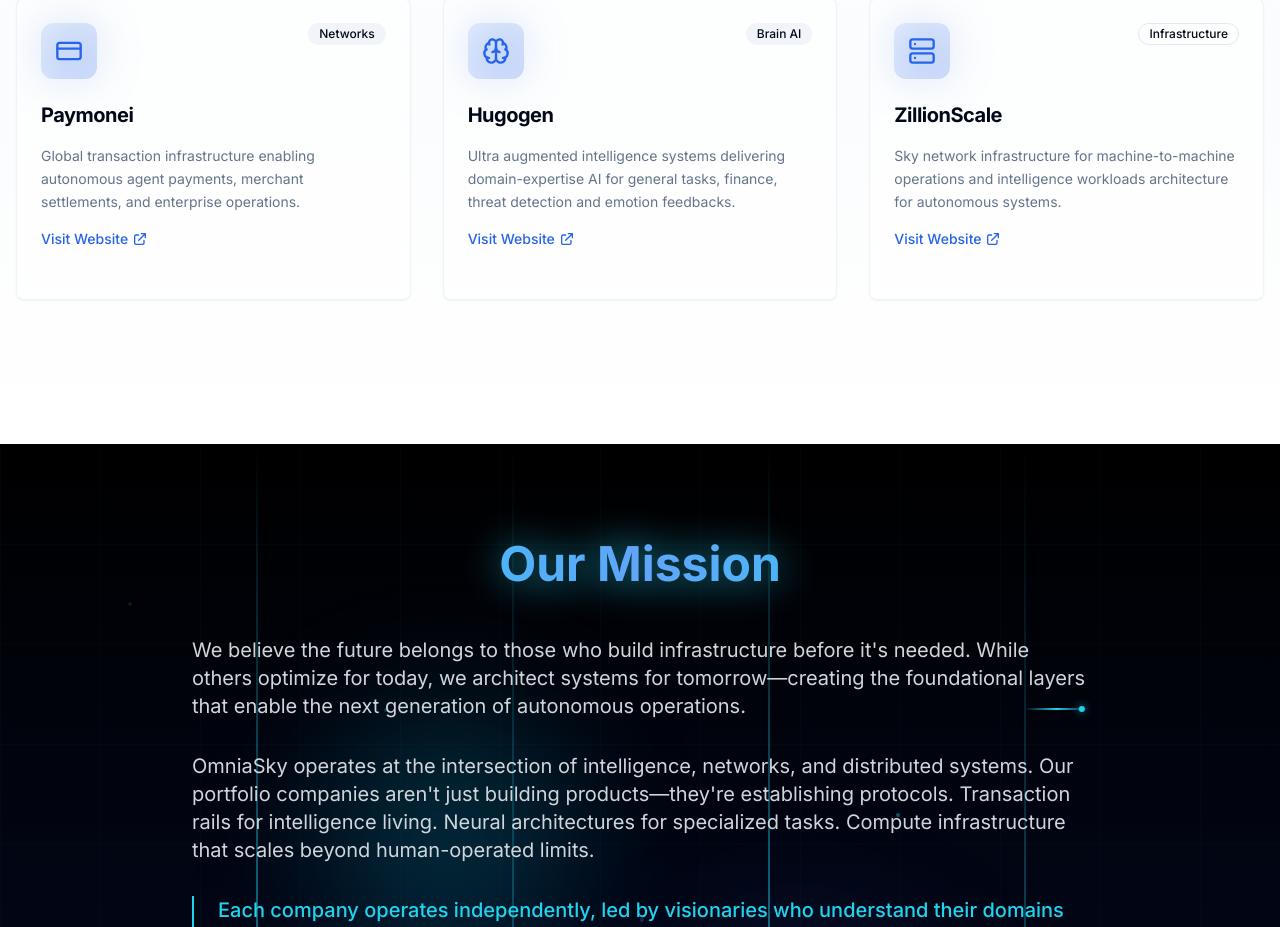
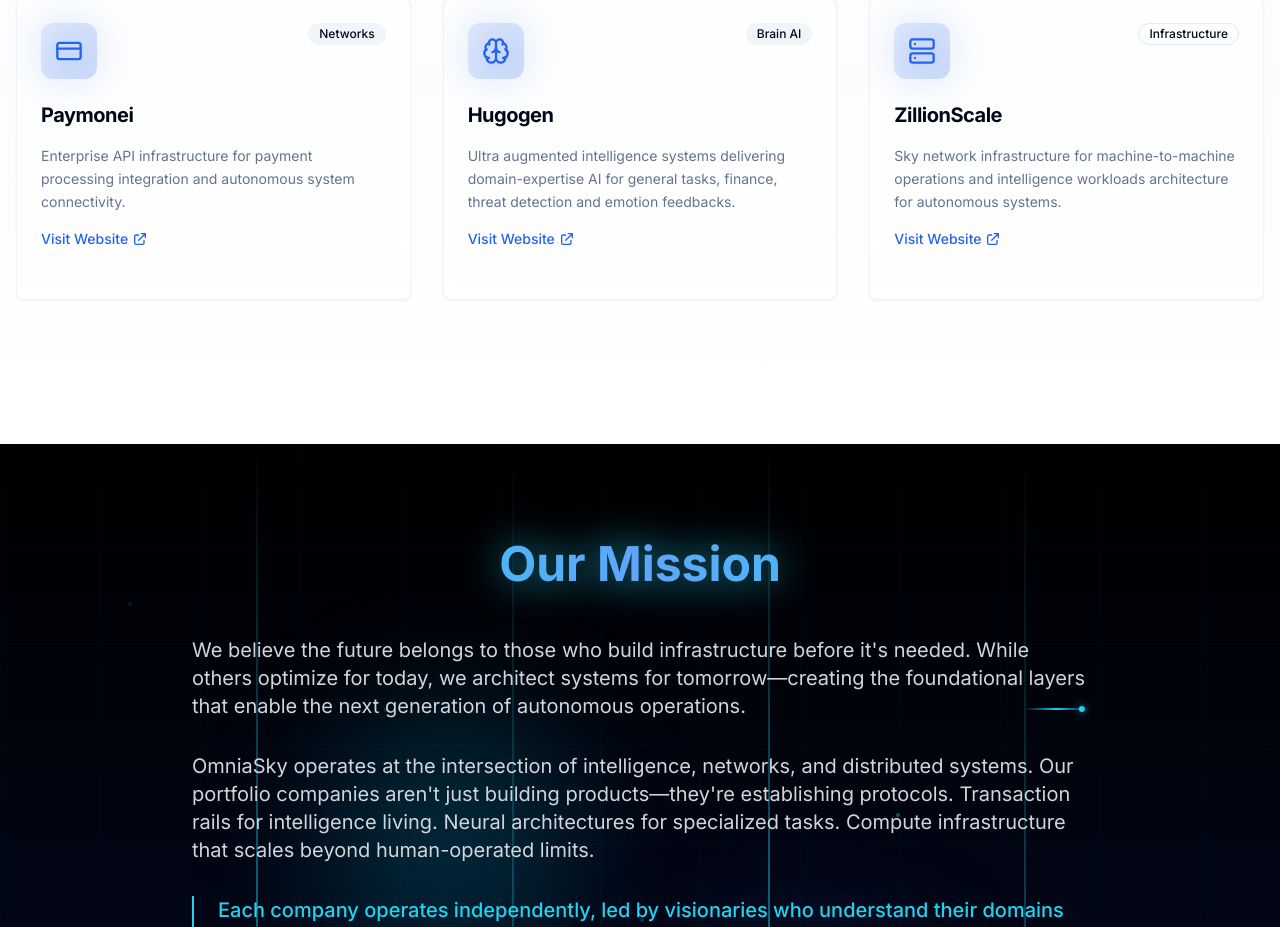
Before and after one commit to omniasky/omniasky-website, a Next.js app: page / in a window 1280 px wide. Shown: the part 898-1825 px from the top of the page. Built offline with nearby package versions, Linux system fonts and the light colour scheme.

Commit message:
fix wording

```diff
--- a/src/components/organisms/FeaturesSection.tsx
+++ b/src/components/organisms/FeaturesSection.tsx
@@ -7,7 +7,7 @@ export const FeaturesSection: React.FC = () => {
     {
       title: "Paymonei",
       description:
-        "Global transaction infrastructure enabling autonomous agent payments, merchant settlements, and enterprise operations.",
+        "Enterprise API infrastructure for payment processing integration and autonomous system connectivity.",
       icon: CreditCard,
       badge: "Networks",
       url: "https://paymonei.com",
@@ -33,7 +33,10 @@ export const FeaturesSection: React.FC = () => {
   ];
 
   return (
-    <section id="features" className="py-24 bg-gradient-to-b from-background via-muted/30 to-background">
+    <section
+      id="features"
+      className="py-24 bg-gradient-to-b from-background via-muted/30 to-background"
+    >
       <div className="container mx-auto px-4">
         <div className="text-center max-w-3xl mx-auto mb-16">
           <h2 className="text-3xl md:text-4xl lg:text-5xl font-bold mb-6">
@@ -41,7 +44,8 @@ export const FeaturesSection: React.FC = () => {
             <span className="text-primary"> Companies</span>
           </h2>
           <p className="text-xl text-muted-foreground text-balance">
-            Building the foundational protocols and infrastructure that will power autonomous systems at global scale.
+            Building the foundational protocols and infrastructure that will
+            power autonomous systems at global scale.
           </p>
         </div>
 
```
